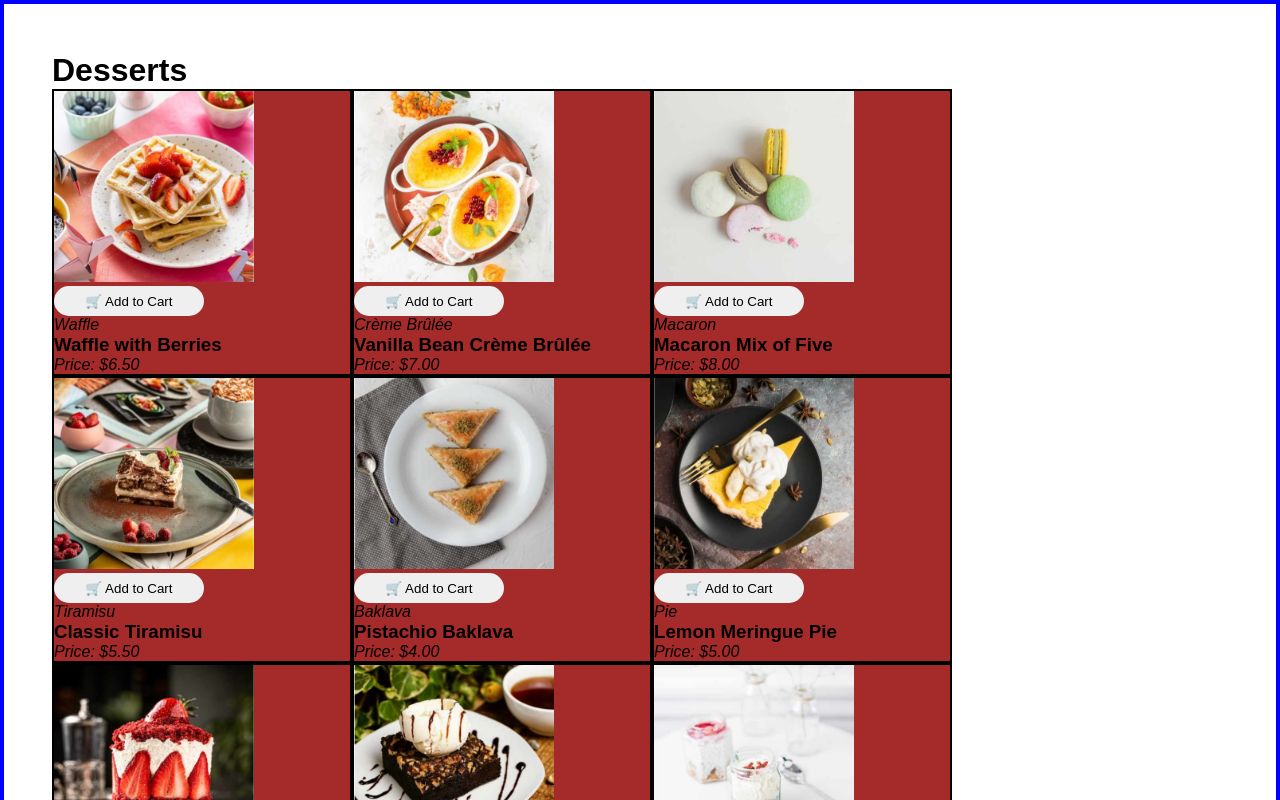
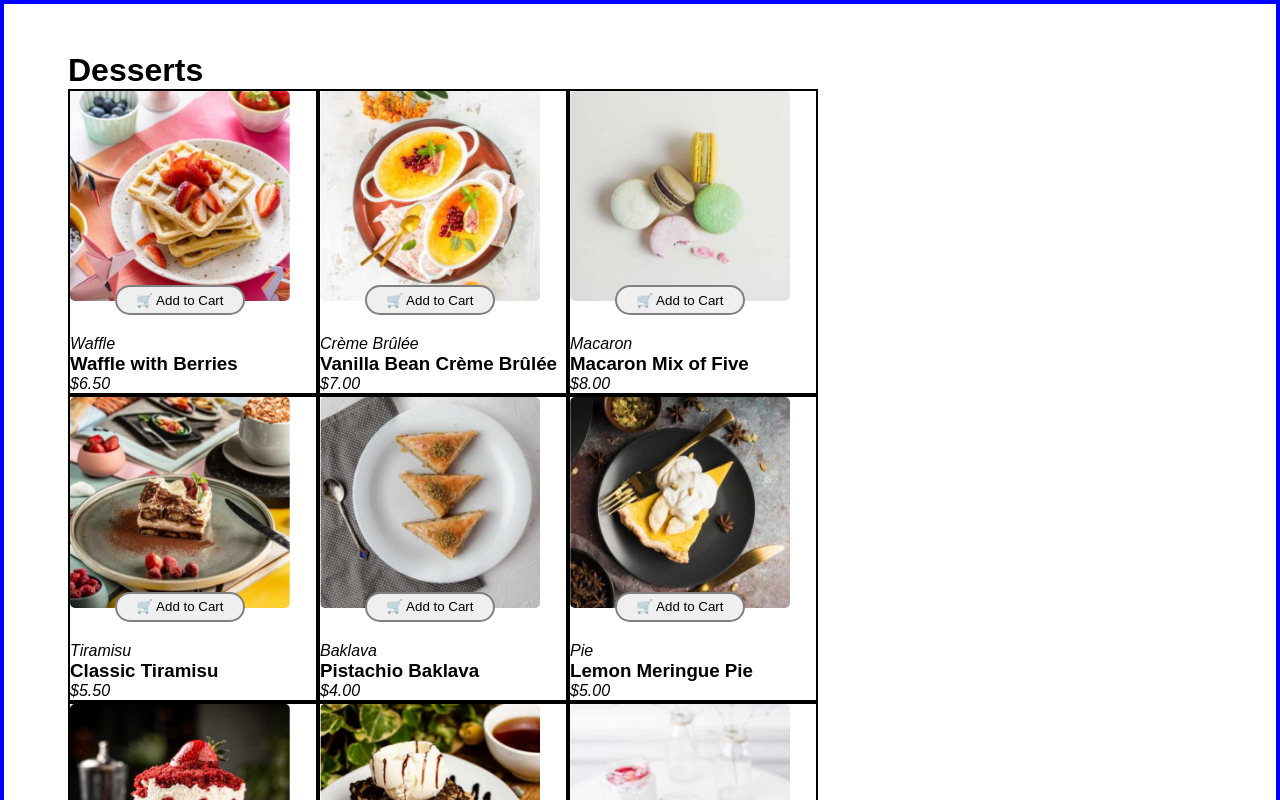
Before and after one commit to Tayobonferejo/cart-react, a React (Create React App) app: page / in a window 1280 px wide. Shown: the top 800 px of the page. Built offline with nearby package versions, Linux system fonts and the light colour scheme.

Commit message:
styling card

```diff
--- a/src/Product.css
+++ b/src/Product.css
@@ -1,7 +1,6 @@
 .coffee-choice {
-    background-color: brown;
     border: 2px solid black;
-    width: 300px;
+    width: 250px;
 }
 
 .parent-cart {
@@ -11,12 +10,17 @@
 }
 
 img {
-    width: 200px;
+    width: 220px;
+    border-radius: 5px;
 }
 
 .cart-button {
-    width: 150px;
+    width: 130px;
     height: 30px;
     border-radius: 15px;
     border: none;
+    position: relative;
+    left: 45px;
+    bottom: 20px;
+    border: 2px solid gray;
 }
--- a/src/Product.jsx
+++ b/src/Product.jsx
@@ -31,7 +31,7 @@ function Product() {
           <p>{product.category}</p>
           <h3>{product.name}</h3>
 
-          <p>Price: ${product.price.toFixed(2)}</p>
+          <p>${product.price.toFixed(2)}</p>
         </div>
 
       ))}
--- a/src/index.css
+++ b/src/index.css
@@ -21,5 +21,5 @@ p {
 
 #root {
   border: 4px solid blue;
-  padding: 3rem;
+  padding: 3rem 4rem 0 4rem;
 }
```
